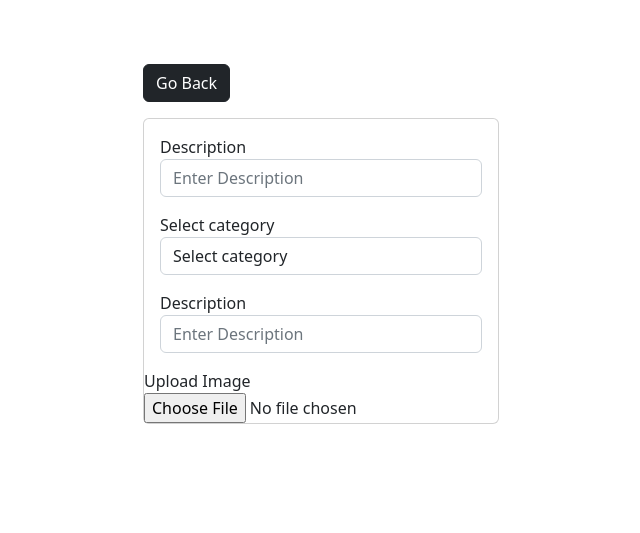
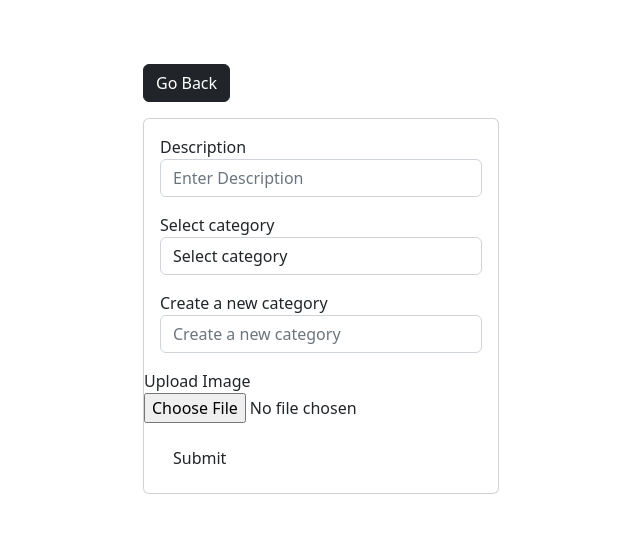
Before and after one commit to oscar9181/Gallery-app, a Django app: page /add/ in a window 1280 px wide. Shown: the top 533 px of the page, without its empty margins (319-959 px from the left). Run offline with Django 4.2, Linux system fonts and the light colour scheme; data comes from the database, SQL or seed files in the repository.

Commit message:
update add.html

```diff
--- a/get_pics/views.py
+++ b/get_pics/views.py
@@ -22,5 +22,10 @@ def viewPicture(request,pk):
 def addPicture(request):
     categories = Category.objects.all()
 
+    if request.method == 'POST':
+       data = request.POST
+       image = request.FILES.get('image')
+
+
     context = {'categories': categories}
     return render(request,'pictures/add.html',context)
--- a/templates/pictures/add.html
+++ b/templates/pictures/add.html
@@ -19,10 +19,14 @@
            <div class="col-md-4">
             <a href="{% url 'gallery' %}" class="btn btn-dark my-3">Go Back</a>
             <div class="card">
-                <form>
+
+                <form method="POST" action="" enctype="multipart/form-data">
+
+                    {% csrf_token %}
+
                     <div class="form-group m-3">
                        <label>Description</label>
-                        <input name="description" type='text' placeholder="Enter Description" class="form-control">
+                        <input required name="description" type='text' placeholder="Enter Description" class="form-control">
                     </div>
 
                     <div class="form-group m-3">
@@ -38,16 +42,17 @@
                      </div>
 
                      <div class="form-group m-3">
-                        <label>Description</label>
-                         <input name="description" type='text' placeholder="Enter Description" class="form-control">
+                        <label>Create a new category</label>
+                         <input name="category_new" type='text' placeholder="Create a new category" class="form-control">
                      </div>
 
 
 
                     <div class="form-group">
                         <label>Upload Image</label>
-                         <input name="image" type="file" class="form-control-file">
+                         <input required name="image" type="file" class="form-control-file">
                      </div>
+                     <button type="submit" class="btn btn primary m-3">Submit</button>
                 </form>
 
             </div>
```
